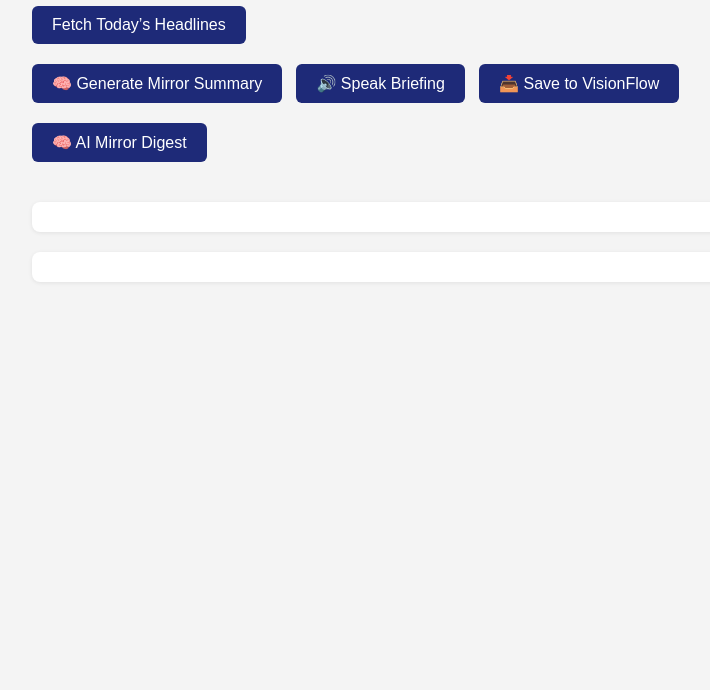
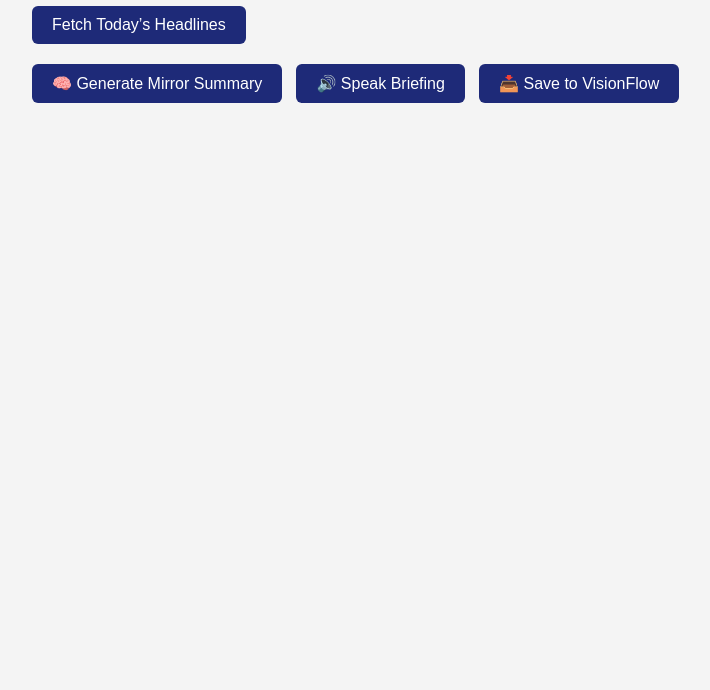
Before and after one commit to Healtime2025/mirror-intel-newstoday, a website: page index.html in a window 1280 px wide. Shown: the part 110-800 px from the top of the page, without its empty margins (208-918 px from the left). Drawn offline with Linux system fonts and the light colour scheme.

Commit message:
Update index.html

```diff
--- a/index.html
+++ b/index.html
@@ -39,15 +39,10 @@
       color: #1e2a78;
       font-weight: bold;
     }
-    #mirror-summary,
-    #gpt-digest {
+    #mirror-summary {
       margin-top: 20px;
       font-style: italic;
       white-space: pre-line;
-      background: #fff;
-      padding: 15px;
-      border-radius: 8px;
-      box-shadow: 0 1px 4px rgba(0,0,0,0.08);
     }
   </style>
 </head>
@@ -60,10 +55,7 @@
   <button onclick="summarizeNews()">🧠 Generate Mirror Summary</button>
   <button onclick="speakSummary()">🔊 Speak Briefing</button>
   <button onclick="saveToVisionFlow()">📥 Save to VisionFlow</button>
-  <button onclick="generateDigest()">🧠 AI Mirror Digest</button>
-
   <div id="mirror-summary"></div>
-  <div id="gpt-digest"></div>
 
   <script>
     async function fetchNews() {
@@ -134,41 +126,6 @@
       console.log("🗂 Summary saved to VisionFlow:", summary);
       alert("🧠 Summary saved to VisionFlow (simulated). Future: Connect to backend vault.");
     }
-
-    async function generateDigest() {
-      const digestBox = document.getElementById("gpt-digest");
-      const articles = Array.from(document.querySelectorAll(".headline")).map(headline => {
-        return {
-          title: headline.querySelector("a")?.innerText || "",
-          description: headline.querySelector("div:last-child")?.innerText || ""
-        };
-      });
-
-      if (articles.length === 0) {
-        digestBox.textContent = "⚠️ No articles available for digest. Please fetch news first.";
-        return;
-      }
-
-      digestBox.textContent = "🧠 Summarizing via GPT...";
-
-      try {
-        const response = await fetch("/api/gpt-digest", {
-          method: "POST",
-          headers: { "Content-Type": "application/json" },
-          body: JSON.stringify({ articles })
-        });
-
-        const data = await response.json();
-        if (data.digest) {
-          digestBox.innerText = `🪞 Mirror Digest:\n\n${data.digest}`;
-        } else {
-          digestBox.textContent = "⚠️ Failed to generate digest.";
-        }
-      } catch (err) {
-        console.error("GPT Digest Error:", err);
-        digestBox.textContent = "🛑 Error generating digest.";
-      }
-    }
   </script>
 </body>
 </html>
```
